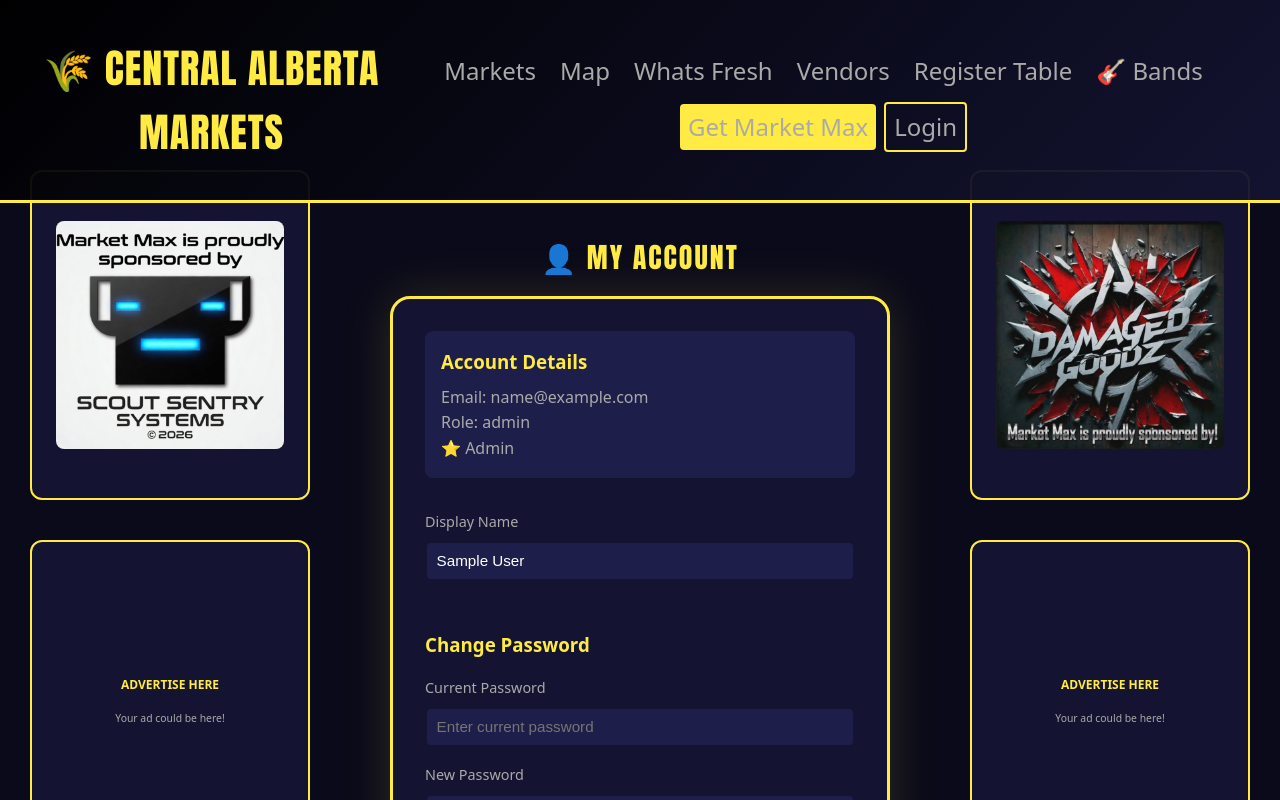
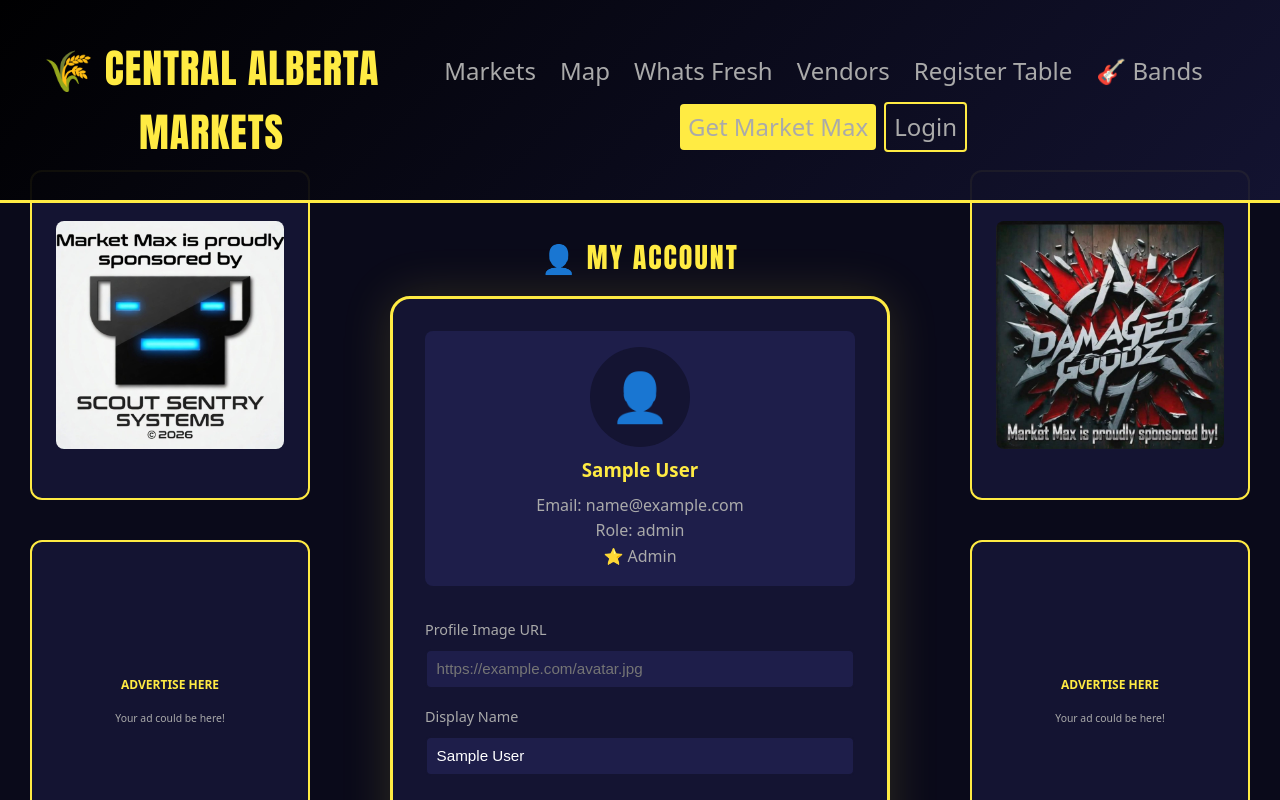
Before and after one commit to scourge9990/central-alberta-markets, a Next.js app: page /account in a window 1280 px wide. Shown: the top 800 px of the page. Built offline with nearby package versions, Linux system fonts and the light colour scheme; sample sign-in values are in the browser's storage; a web font is replaced by a local one.

Commit message:
Add profile image field

```diff
--- a/app/account/page.tsx
+++ b/app/account/page.tsx
@@ -12,6 +12,7 @@ export default function AccountPage() {
   const [success, setSuccess] = useState('');
   const [formData, setFormData] = useState({
     name: '',
+    imageUrl: '',
     currentPassword: '',
     newPassword: '',
     confirmPassword: '',
@@ -25,7 +26,7 @@ export default function AccountPage() {
     }
     const userData = JSON.parse(session);
     setUser(userData);
-    setFormData(prev => ({ ...prev, name: userData.name || '' }));
+    setFormData(prev => ({ ...prev, name: userData.name || '', imageUrl: userData.imageUrl || '' }));
   }, [router]);
 
   const handleUpdateProfile = async (e: React.FormEvent) => {
@@ -41,6 +42,7 @@ export default function AccountPage() {
         body: JSON.stringify({
           userId: user.id,
           name: formData.name,
+          imageUrl: formData.imageUrl || undefined,
           currentPassword: formData.currentPassword || undefined,
           newPassword: formData.newPassword || undefined,
         }),
@@ -109,8 +111,13 @@ export default function AccountPage() {
 
       <div className="card" style={{ maxWidth: '500px', margin: '0 auto' }}>
         {/* Profile Info */}
-        <div style={{ marginBottom: '2rem', padding: '1rem', background: 'var(--surface-light)', borderRadius: '8px' }}>
-          <h3 style={{ color: 'var(--primary)', marginBottom: '0.5rem' }}>Account Details</h3>
+        <div style={{ marginBottom: '2rem', padding: '1rem', background: 'var(--surface-light)', borderRadius: '8px', textAlign: 'center' }}>
+          {user.imageUrl ? (
+            <img src={user.imageUrl} alt="Profile" style={{ width: '100px', height: '100px', borderRadius: '50%', objectFit: 'cover', marginBottom: '0.5rem' }} />
+          ) : (
+            <div style={{ width: '100px', height: '100px', borderRadius: '50%', background: 'var(--surface)', margin: '0 auto 0.5rem', display: 'flex', alignItems: 'center', justifyContent: 'center', fontSize: '3rem' }}>👤</div>
+          )}
+          <h3 style={{ color: 'var(--primary)', marginBottom: '0.5rem' }}>{user.name || 'No name set'}</h3>
           <p style={{ color: 'var(--text-muted)' }}>Email: {user.email}</p>
           <p style={{ color: 'var(--text-muted)' }}>Role: {user.role}</p>
           <p style={{ color: 'var(--text-muted)' }}>
@@ -132,6 +139,16 @@ export default function AccountPage() {
         )}
 
         <form onSubmit={handleUpdateProfile}>
+          <div className="form-group">
+            <label>Profile Image URL</label>
+            <input
+              type="url"
+              value={formData.imageUrl}
+              onChange={e => setFormData({ ...formData, imageUrl: e.target.value })}
+              placeholder="https://example.com/avatar.jpg"
+            />
+          </div>
+
           <div className="form-group">
             <label>Display Name</label>
             <input
```
Also changed, not shown: app/api/auth/account/route.ts (+6 -1 lines), 1 other file (tests, documents, lock files or other folders).
